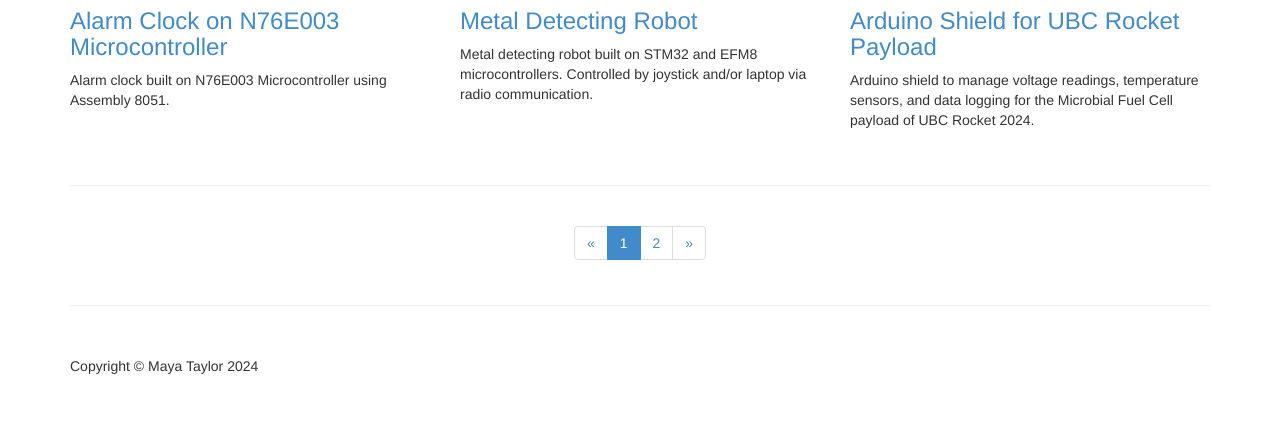
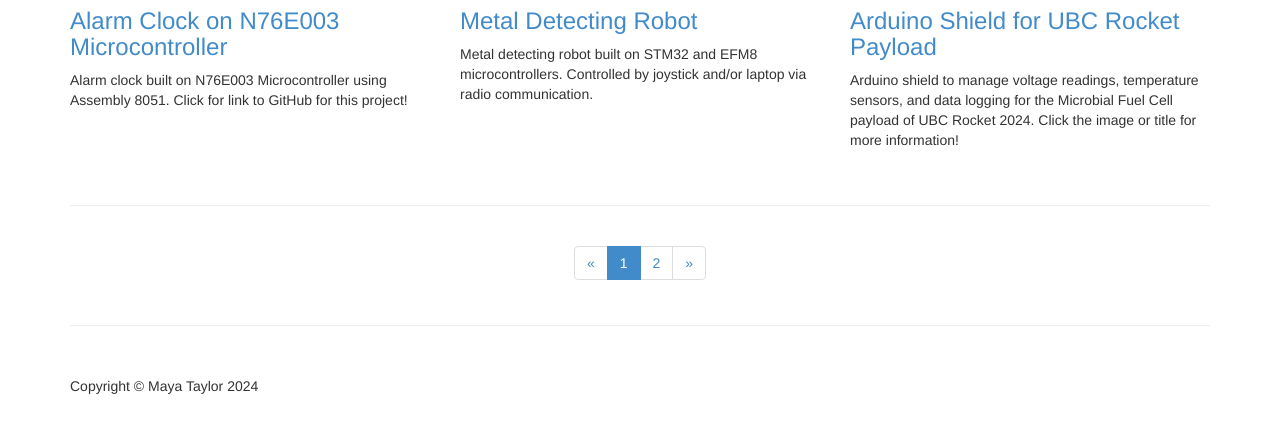
Before and after one commit to maya-taylor/maya-taylor.github.io, a plain HTML site: page index.html in a window 1280 px wide. Shown: the part 372-804 px from the top of the page. Drawn offline with Linux system fonts and the light colour scheme.

Commit message:
Description updates

```diff
--- a/index.html
+++ b/index.html
@@ -65,7 +65,7 @@
             <!-- Corrected the href to the GitHub repository link -->
             <a href="https://github.com/maya-taylor/N76E003-Alarm-Clock" target="_blank"><img class="img-responsive" src="https://lh3.googleusercontent.com/pw/AP1GczP9Nuw78Jvgt1qIYBirNPYfyt6ectm_TwW2bGsFHs0Enc4WB6uK6EzSInkAOGWSE9MyKxktzuOmMTt2iZztQJDpxMjHs8x8MLTBsWNgYoSUs-MbL2A=w2400"></a>
             <h3><a href="https://github.com/maya-taylor/N76E003-Alarm-Clock" target="_blank">Alarm Clock on N76E003 Microcontroller</a></h3>
-            <p>Alarm clock built on N76E003 Microcontroller using Assembly 8051.</p>
+            <p>Alarm clock built on N76E003 Microcontroller using Assembly 8051. Click for link to GitHub for this project!</p>
         </div>
 
         <div class="col-md-4 portfolio-item">
@@ -80,7 +80,7 @@
             <!-- Corrected the href to the GitHub repository link -->
             <a href="rocket_pcb.html" target="_blank"><img class="img-responsive" src="https://lh3.googleusercontent.com/pw/AP1GczOdC0SRTU6X7A5gjvKrXixbxPYVAZ4-73xfyBPNZUfV94ToMMaipg7uLCLMClkF-7tAPx6XCP49-3Gw15DoBtNmxbD6NvIh--r3Pfsx9IBksVkt0r8=w2400"></a>
             <h3><a href="rocket_pcb.html" target="_blank">Arduino Shield for UBC Rocket Payload</a></h3>
-            <p>Arduino shield to manage voltage readings, temperature sensors, and data logging for the Microbial Fuel Cell payload of UBC Rocket 2024.</p>
+            <p>Arduino shield to manage voltage readings, temperature sensors, and data logging for the Microbial Fuel Cell payload of UBC Rocket 2024. Click the image or title for more information!</p>
         </div>
 
     </div>
```
Also changed, not shown: portfolio-page2.html (+1 -1 lines).
